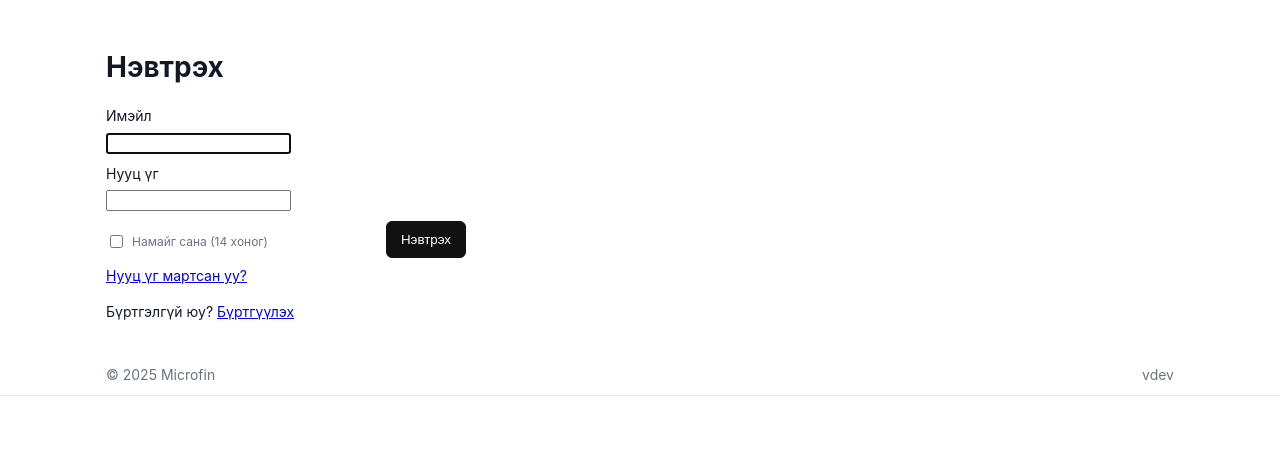
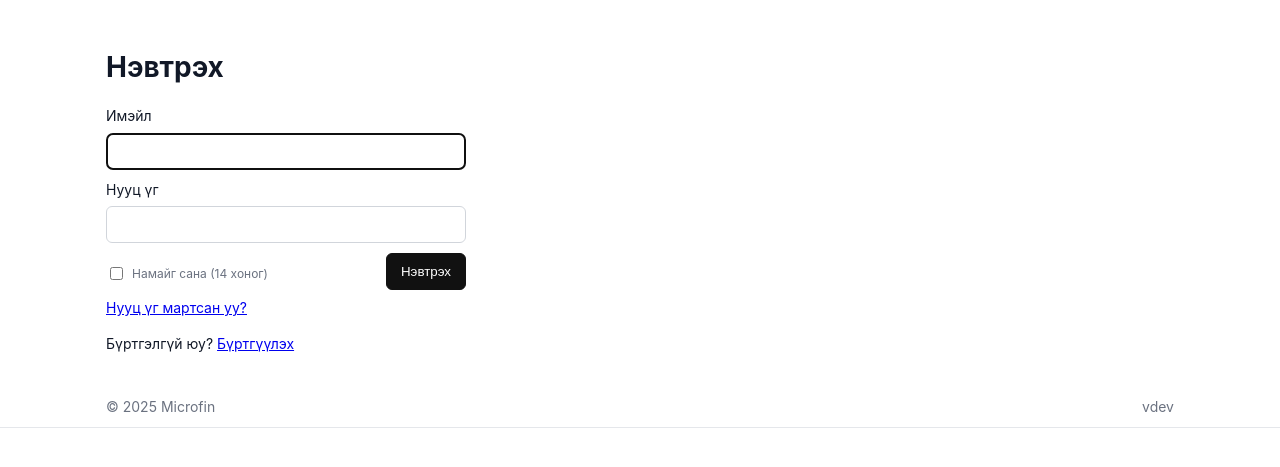
Before and after one commit to Altantugs/microfin, a Symfony app: template templates/security/login.html.twig in a window 1280 px wide. Shown: the part 86-553 px from the top of the page. Run offline with Twig, Linux system fonts and the light colour scheme; the template is opened without the code that fills it, so the values that code supplies are empty; some libraries are stand-ins or nearby versions.

Commit message:
fix(auth): restore input selectors in login template

```diff
--- a/templates/security/login.html.twig
+++ b/templates/security/login.html.twig
@@ -8,7 +8,7 @@
 <style>
   .auth{max-width:360px;margin:16px 0}
   .auth label{display:block;margin:10px 0 6px}
-  .auth input[type="text"], .auth input[type="email" placeholder="Имэйл" aria-label="Имэйл" autocomplete="email" required placeholder="Имэйл" aria-label="Имэйл" autocomplete="email" required], .auth input[type="password" placeholder="Нууц үг" aria-label="Нууц үг" autocomplete="current-password" required]{
+  .auth input[type="text"], .auth input[type="email"], .auth input[type="password"]{
     width:100%;padding:10px;border:1px solid #d1d5db;border-radius:6px
   }
   .row{display:flex;justify-content:space-between;align-items:center;margin-top:10px}
```
